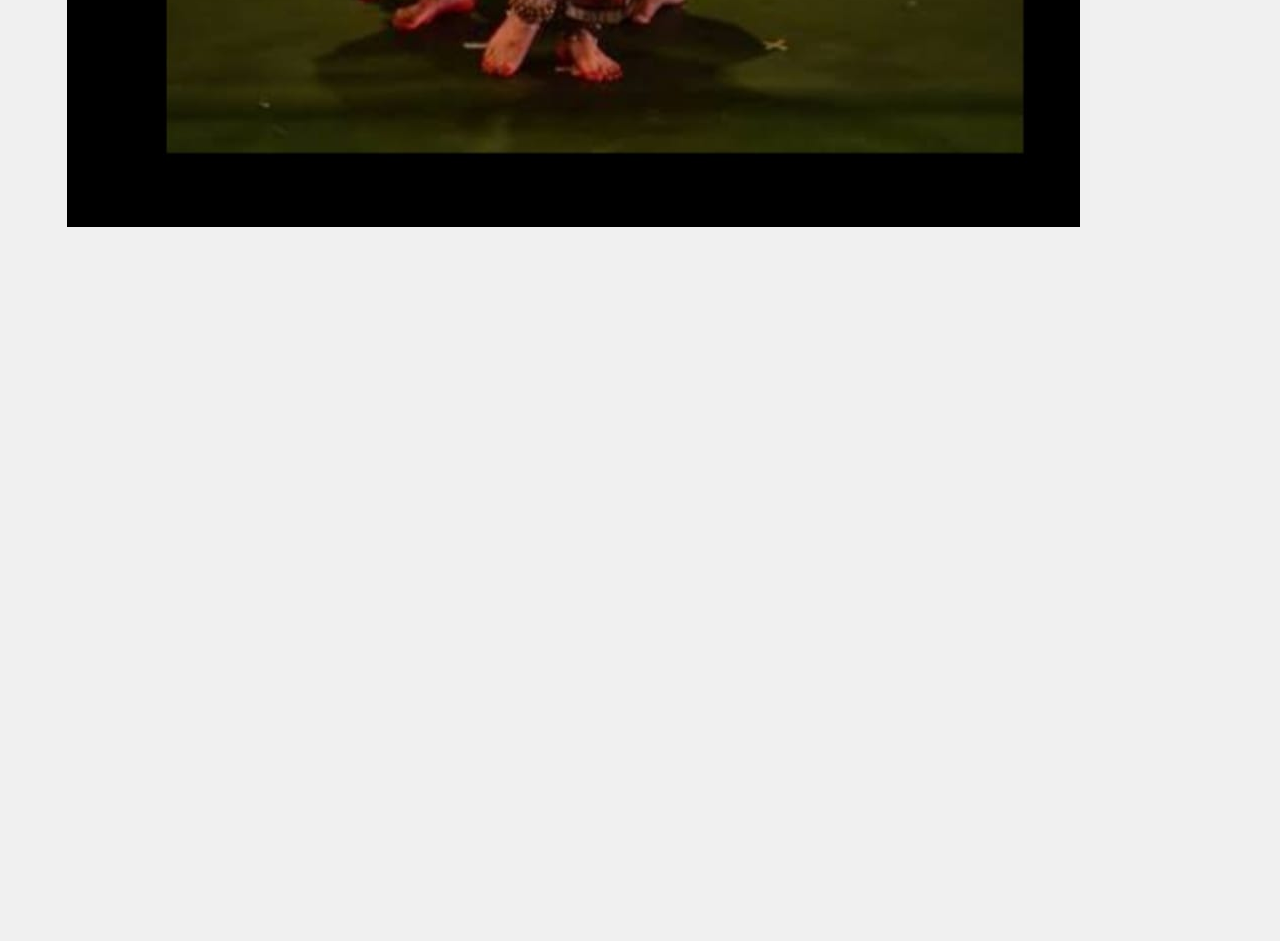
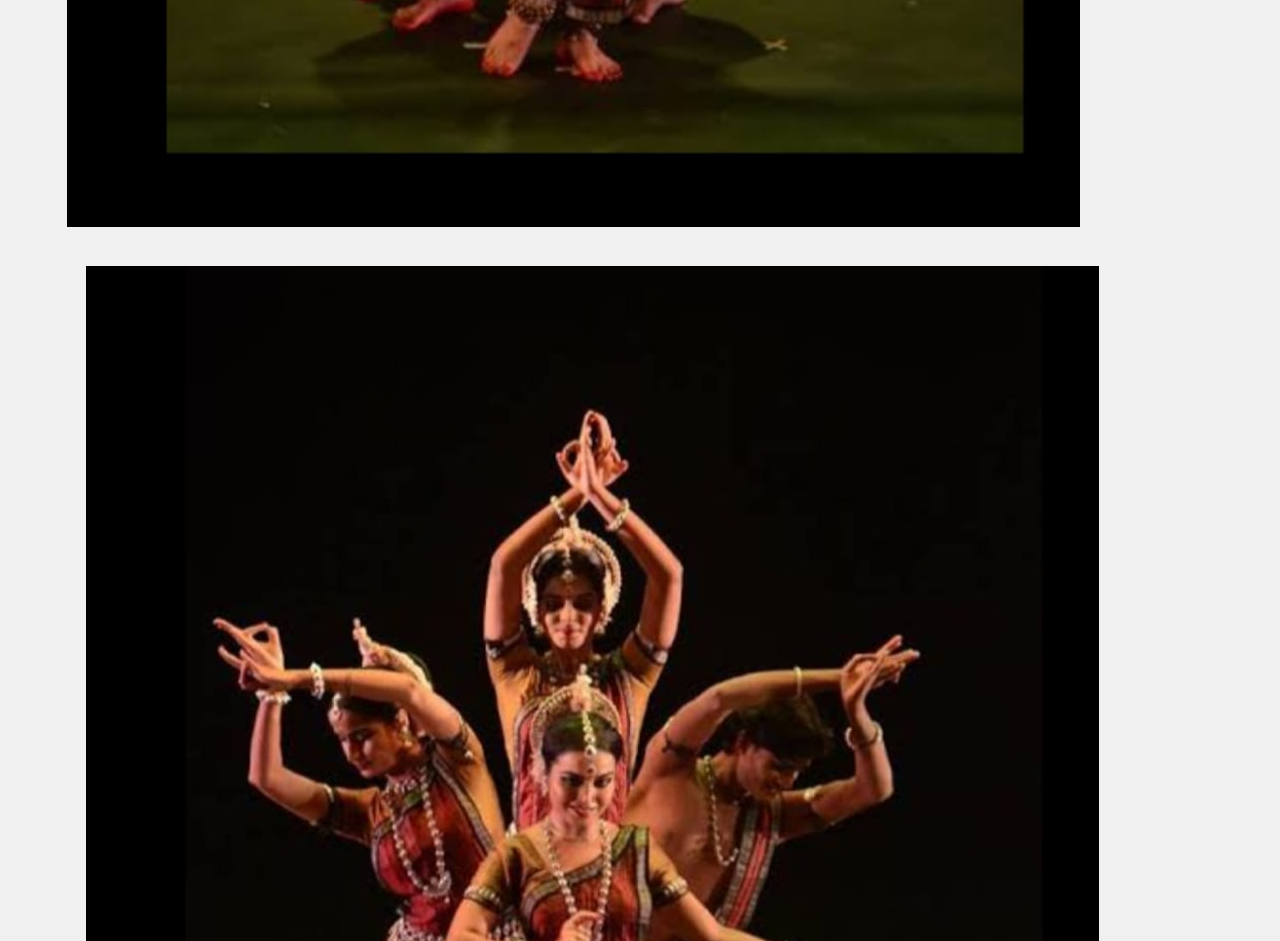
Before and after one commit to vishmathpati/Aishi, a plain HTML site: page index.html in a window 1280 px wide. Shown: the part 1739-2680 px from the top of the page. Before the commit the page ends 2039 px from the top, so only its background shows below. Drawn offline with Linux system fonts and the light colour scheme.

Commit message:
Update index.html

```diff
--- a/index.html
+++ b/index.html
@@ -256,5 +256,26 @@
         </tbody>
 
     </table>
+	<section  id="projects" class="section section-2">
+			<div class="container">
+				<div class="has-text-centered">
+				</div>
+
+				<div class="columns is-multiline is-desktop">
+					<!-- Project 1 -->
+					<div class="column">
+						<div class="box project-text">
+							<article>
+								<div>
+									<figure class="image project-figure">
+										<img src="https://vishmathpati.github.io/Aishi/dance.jpeg">
+									</figure>
+								</div>
+
+							</article>
+						</div>
+					</div>
+
+		</section>
 </body>
 </html>
```
